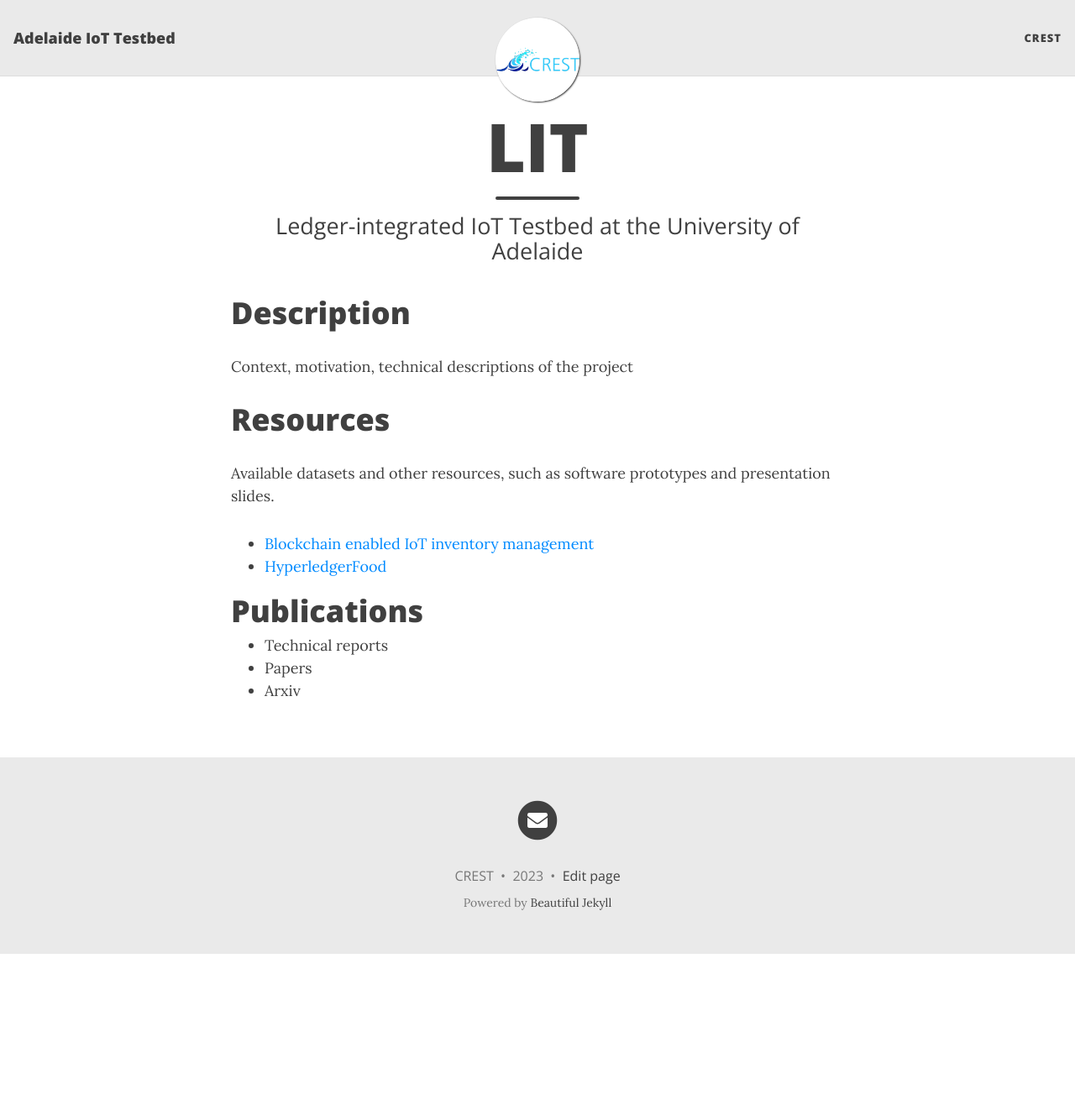
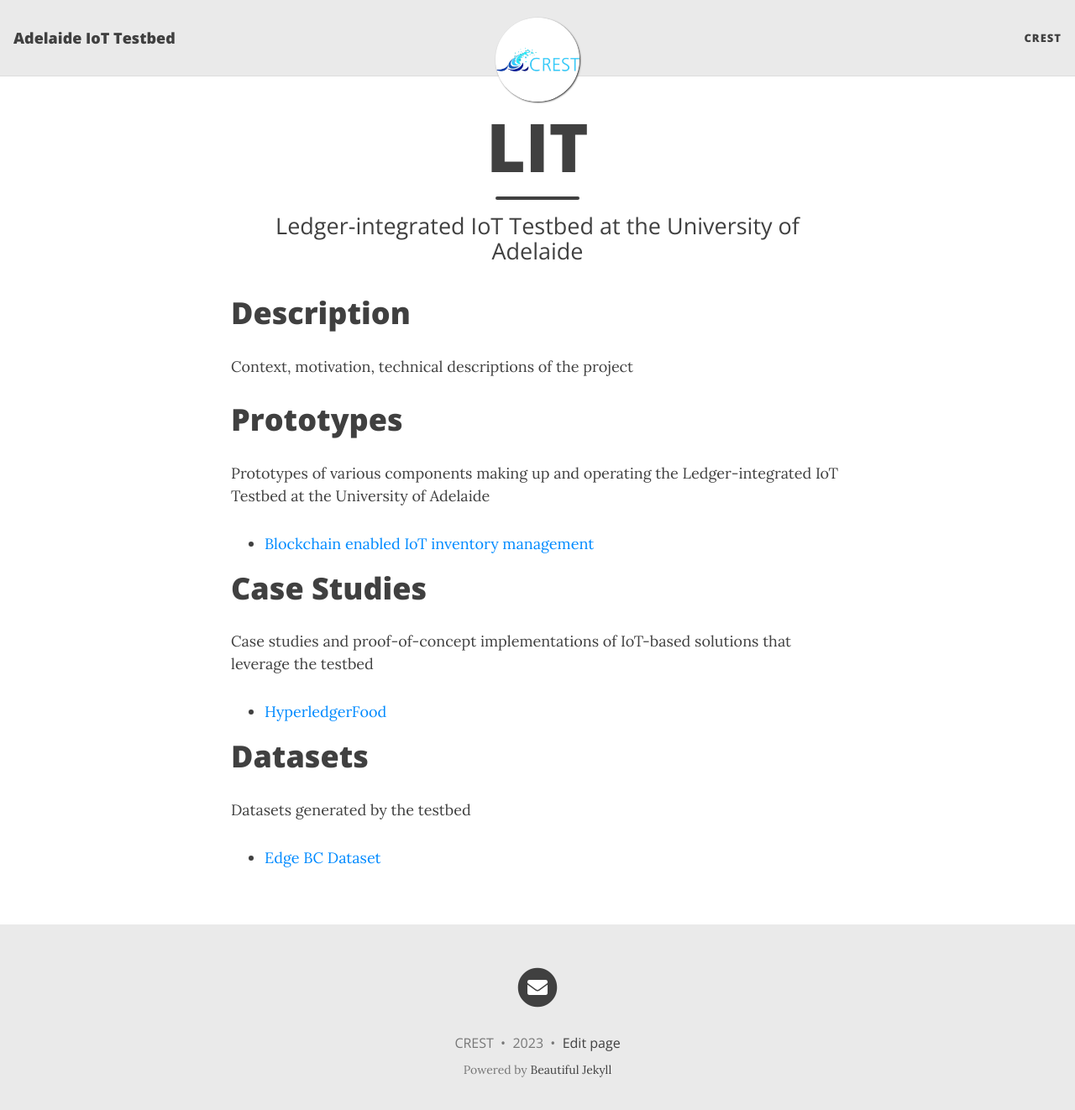
Before and after one commit to CREST-Adelaide/LIEF-LIT-Website, a Jekyll site: the page built from index.md, in a window 1280 px wide and 1335 px high. Shown: the top 1322 px of the window at 84% size. Built offline with Jekyll 4.4.1, drawn with Linux system fonts in a browser that asks for light colours; nearby versions of some CDN libraries.

Commit message:
Added an article describing the edge BC testbed

```diff
--- a/index.md
+++ b/index.md
@@ -8,15 +8,20 @@ subtitle: Ledger-integrated IoT Testbed at the University of Adelaide
 
 Context, motivation, technical descriptions of the project
 
-# Resources
+# Prototypes
 
-Available datasets and other resources, such as software prototypes and presentation slides.
+Prototypes of various components making up and operating the Ledger-integrated IoT Testbed at the University of Adelaide
 
 - [Blockchain enabled IoT inventory management](projects/BC-IoT-inventory)
+
+# Case Studies
+
+Case studies and proof-of-concept implementations of IoT-based solutions that leverage the testbed
+
 - [HyperledgerFood](projects/HyperledgerFood)
 
-# Publications
+# Datasets
 
-- Technical reports
-- Papers
-- Arxiv
+Datasets generated by the testbed
+
+- [Edge BC Dataset](datasets/EdgeBC)
```
Also changed, not shown: datasets/EdgeBC.md (added, +62 -0 lines), assets/img/EdgeBC-Implementation-Diagram.png (added).
